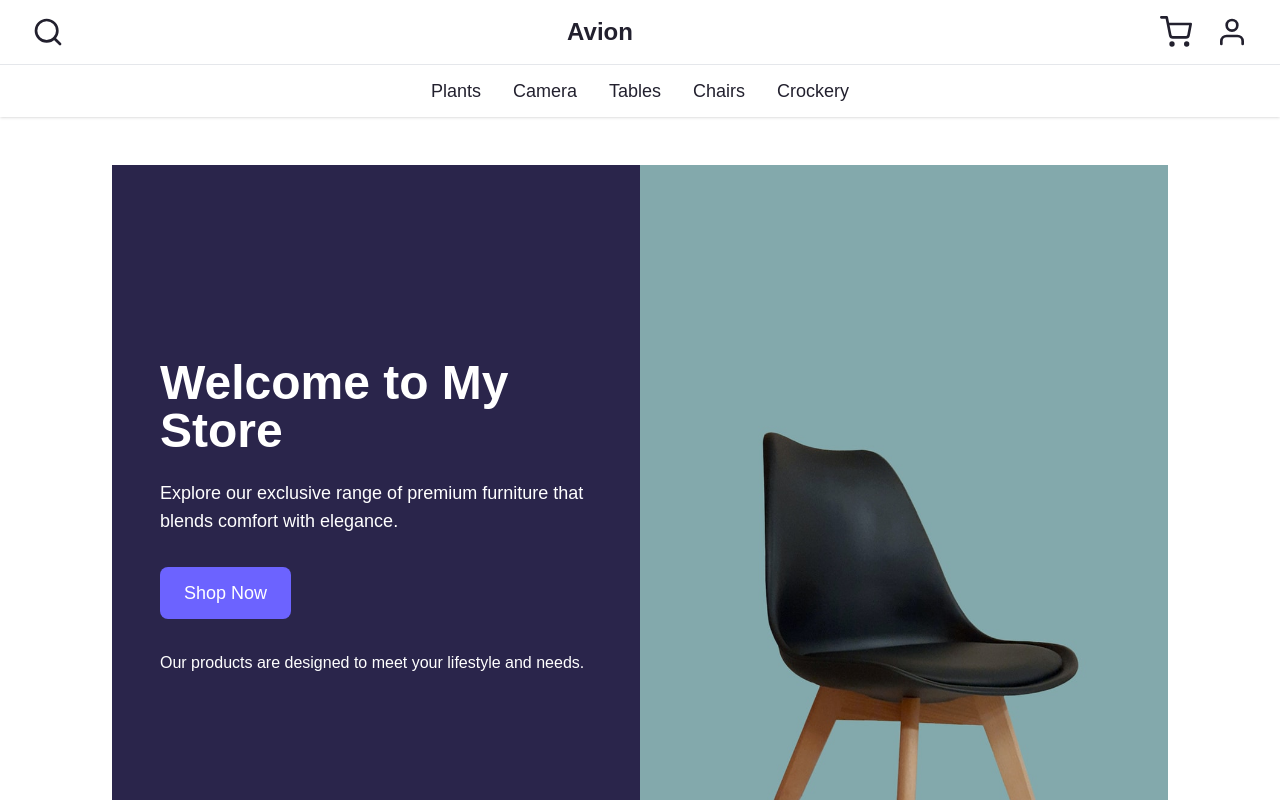
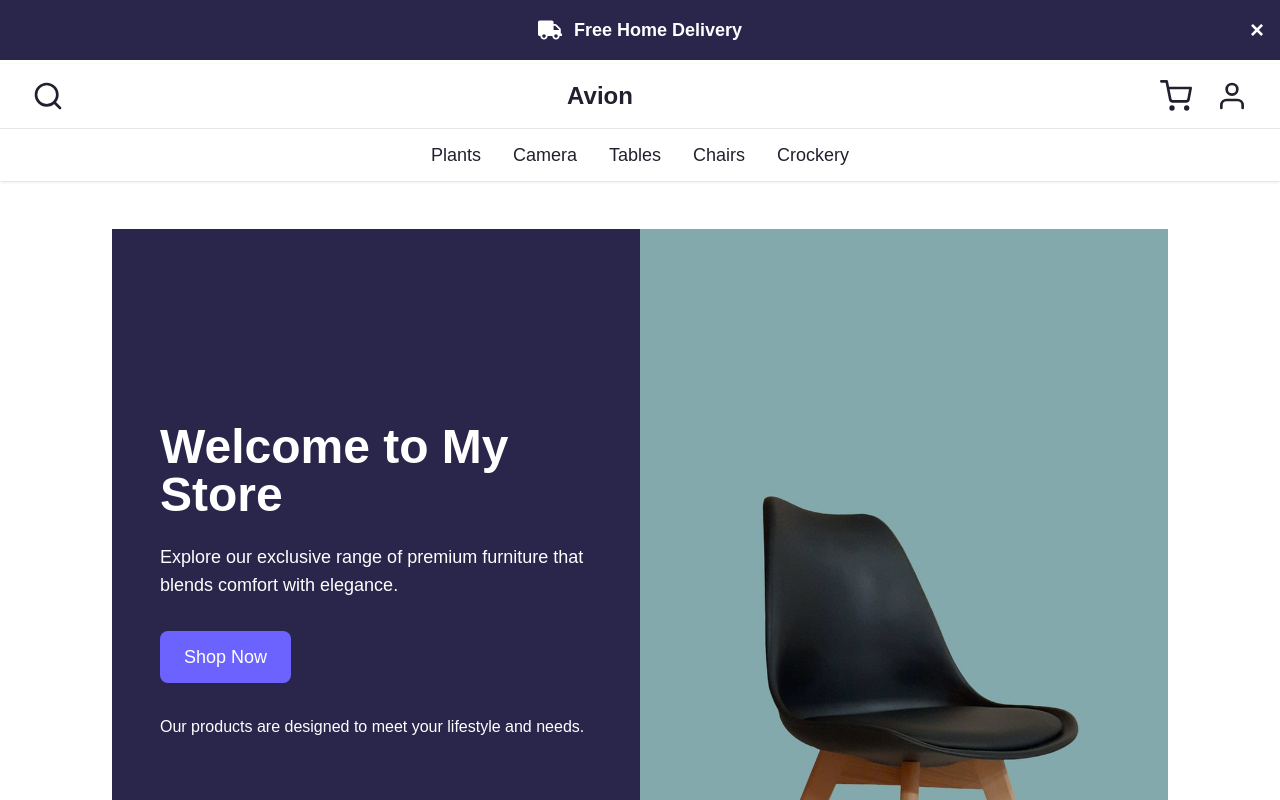
Before and after one commit to SMUZAMMILJAVED/uiux_hackathon_giaic, a Next.js app: page / in a window 1280 px wide. Shown: the top 800 px of the page. Built offline with nearby package versions, Linux system fonts and the light colour scheme.

Commit message:
add header

```diff
--- a/app/layout.tsx
+++ b/app/layout.tsx
@@ -1,38 +1,34 @@
-import type { Metadata } from "next";
+"use client";  // Add this at the very top
+
+import { useState } from "react";
 import localFont from "next/font/local";
 import "./globals.css";
 import Navebar from "@/components/Navebar";
 import Footer from "@/components/Footer";
+import Header from "@/components/Header";
 
-const geistSans = localFont({
-  src: "./fonts/GeistVF.woff",
-  variable: "--font-geist-sans",
-  weight: "100 900",
-});
-const geistMono = localFont({
-  src: "./fonts/GeistMonoVF.woff",
-  variable: "--font-geist-mono",
-  weight: "100 900",
-});
-
-export const metadata: Metadata = {
-  title: "Create Next App",
-  description: "Generated by create next app",
-};
+// Your font imports and other logic
 
 export default function RootLayout({
   children,
 }: Readonly<{
   children: React.ReactNode;
 }>) {
+  const [headerVisible, setHeaderVisible] = useState(true);
+
+  const handleHeaderClose = () => {
+    setHeaderVisible(false); // Hide the header when it's closed
+  };
+
   return (
     <html lang="en">
-      <body
-        className={`${geistSans.variable} ${geistMono.variable} antialiased`}
-      >
-        <Navebar/>
-        {children}
-        <Footer/>
+      <body>
+        <div className={headerVisible ? "pt-16" : "pt-0"}> {/* Adjust padding */}
+          <Header onClose={handleHeaderClose} />
+          <Navebar />
+          {children}
+          <Footer />
+        </div>
       </body>
     </html>
   );
--- /dev/null
+++ b/components/Header.tsx
@@ -0,0 +1,32 @@
+"use client"; // Add this at the top of Header.tsx if using useState or other client-side hooks
+
+import { useState } from "react";
+import { FaTruck } from "react-icons/fa"; // Import a delivery truck icon from react-icons
+
+const Header = ({ onClose }: { onClose: () => void }) => {
+  const [showHeader, setShowHeader] = useState(true);
+
+  const handleClose = () => {
+    setShowHeader(false); // Hide the header when the close button is clicked
+    onClose(); // Notify parent component to adjust layout
+  };
+
+  if (!showHeader) return null; // Do not render if header is closed
+
+  return (
+    <div className="fixed top-0 left-0 right-0 bg-[#2A254B] text-white flex justify-center items-center p-4 z-50">
+      <div className="flex items-center space-x-3">
+        <FaTruck className="text-2xl" />
+        <span className="text-lg font-semibold">Free Home Delivery</span>
+      </div>
+      <button
+        onClick={handleClose}
+        className="absolute right-4 text-2xl font-bold text-white hover:text-gray-200 transition"
+      >
+        &times; {/* This is the "X" icon */}
+      </button>
+    </div>
+  );
+};
+
+export default Header;
```
